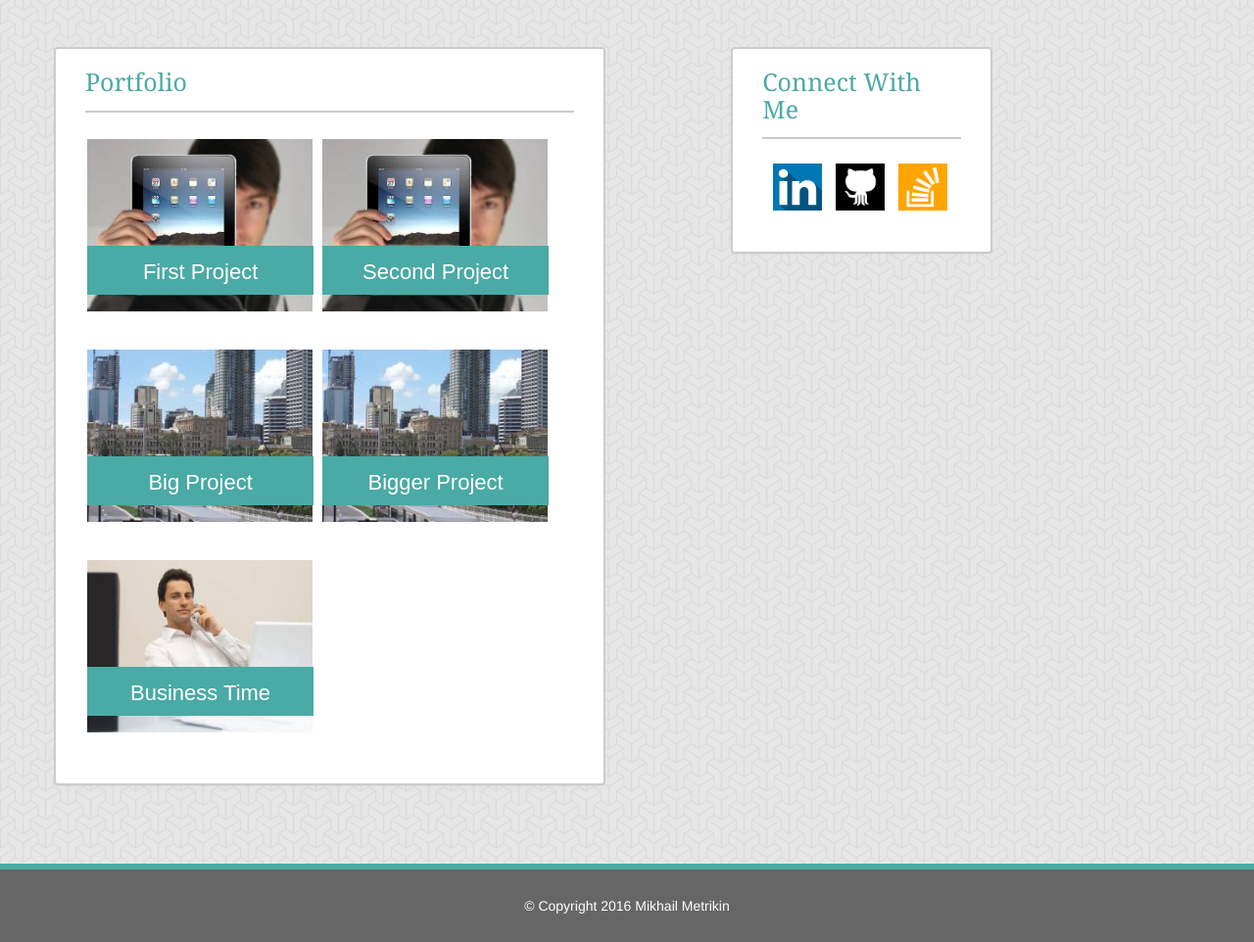
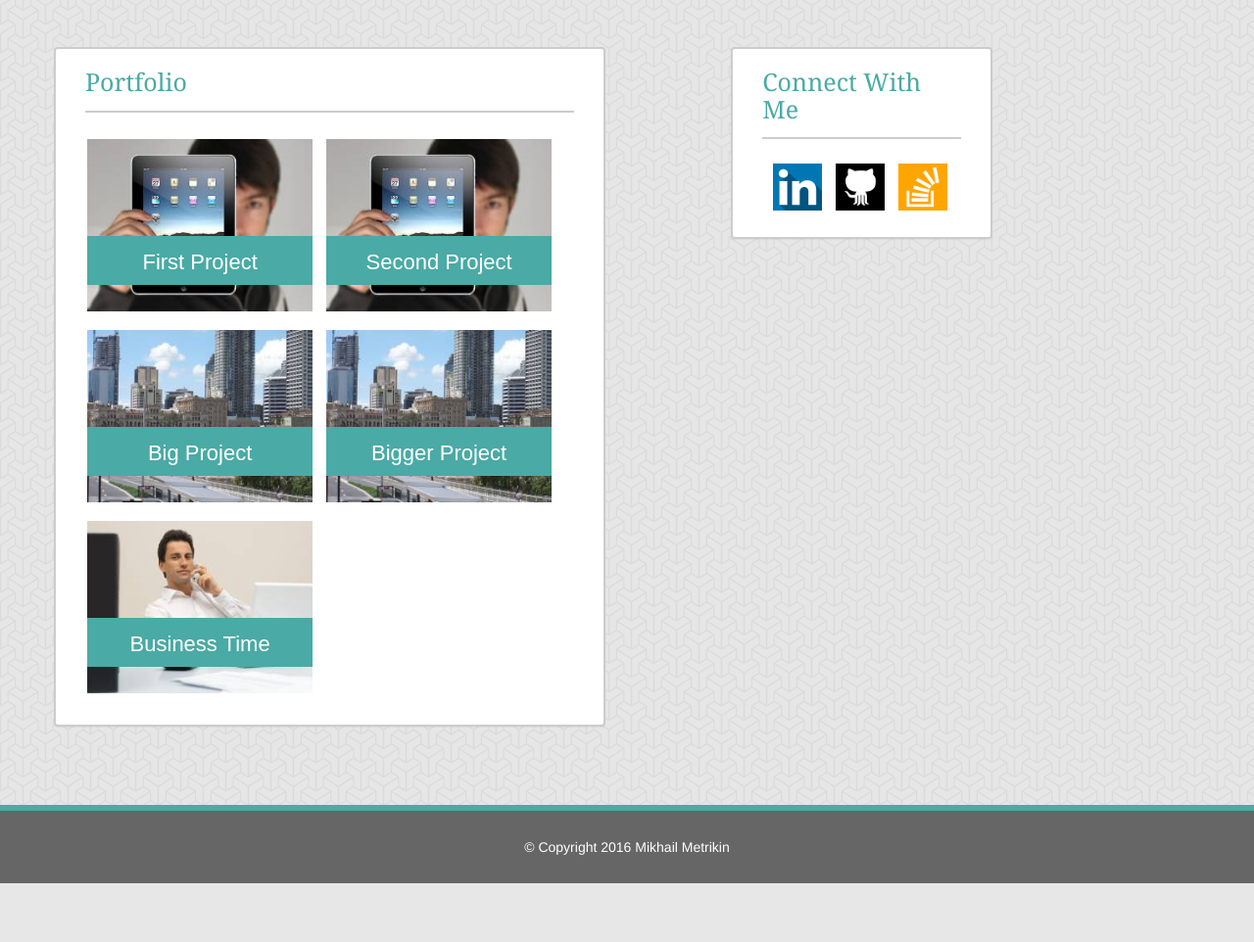
Before and after one commit to VolkRiot/Bootstrap-Portfolio, a PHP site: page /portfolio.html in a window 1280 px wide. Shown: the part 52-1014 px from the top of the page at 98% size. After the commit the page ends 954 px from the top, so only its background shows below. Run offline with PHP 8.4, Linux system fonts and the light colour scheme.

Commit message:
Styling closer to original

```diff
--- a/assets/css/style.css
+++ b/assets/css/style.css
@@ -79,8 +79,8 @@ h3.panel-title{
 
 .imgContainer {
     position: relative;
-    width: 240px;
-    height: 215px;
+    width: 244px;
+    height: 195px;
     float: left;
 }
 
@@ -98,7 +98,7 @@ h3.panel-title{
     position: absolute;
     box-sizing: border-box;
     display: block;
-    width: 96%;
+    width: 94%;
     height: 50px;
     bottom: 75px;
     background-color: #4aaaa5;
@@ -152,6 +152,7 @@ button:hover{
 
 ul.list-inline{
     margin-left: 6px;
+    height: 50px;
 }
 
 .socialMedia{
--- a/index.html
+++ b/index.html
@@ -104,7 +104,7 @@
             </div>
         </footer>
 
-    <!-- Latest compiled and minified JavaScript -->
+        <!-- Latest compiled and minified JavaScript -->
         <script src="https://ajax.googleapis.com/ajax/libs/jquery/1.12.4/jquery.min.js"></script>
         <script src="https://maxcdn.bootstrapcdn.com/bootstrap/3.3.7/js/bootstrap.min.js" integrity="sha384-Tc5IQib027qvyjSMfHjOMaLkfuWVxZxUPnCJA7l2mCWNIpG9mGCD8wGNIcPD7Txa" crossorigin="anonymous"></script>
     </body>
```
